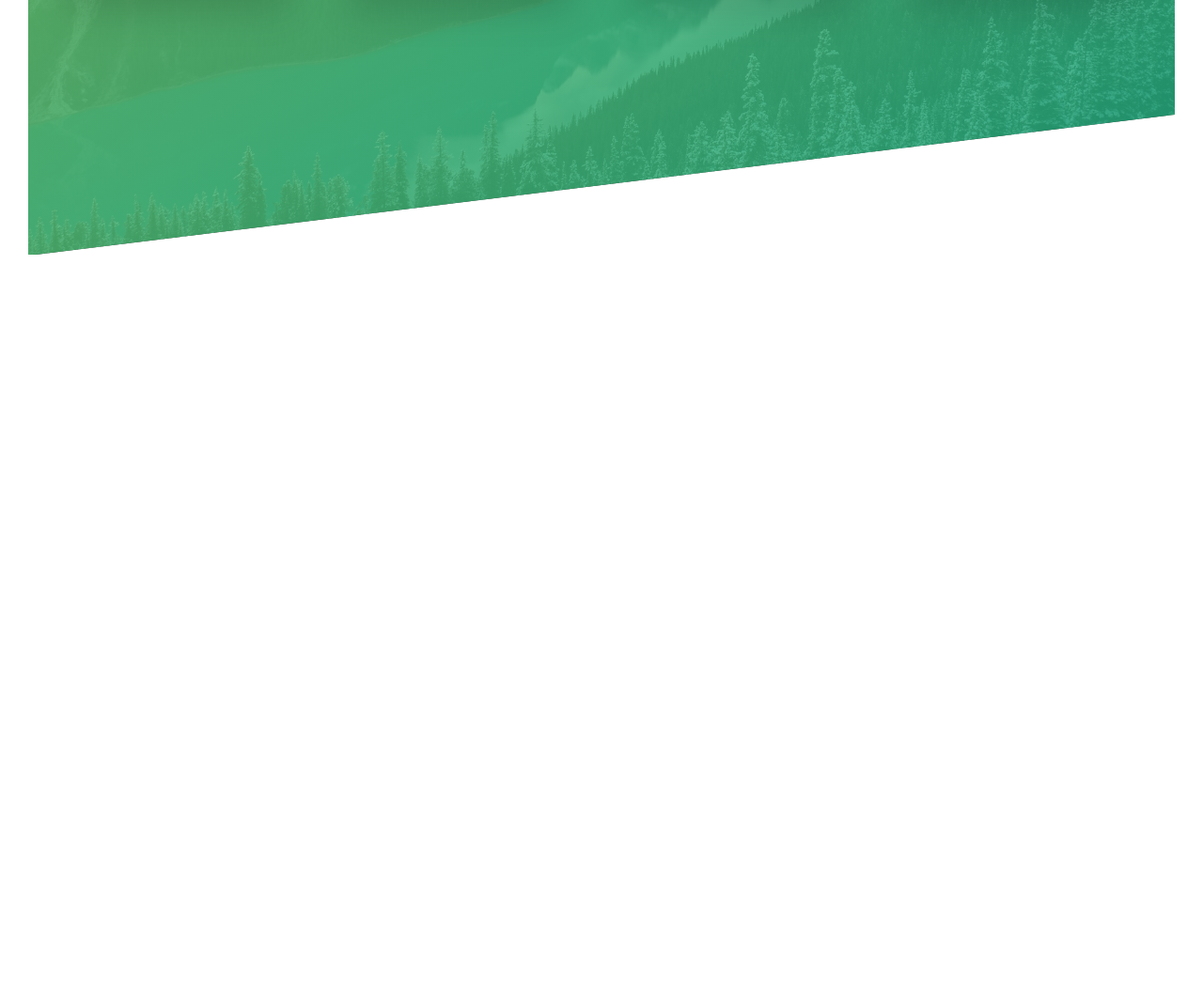
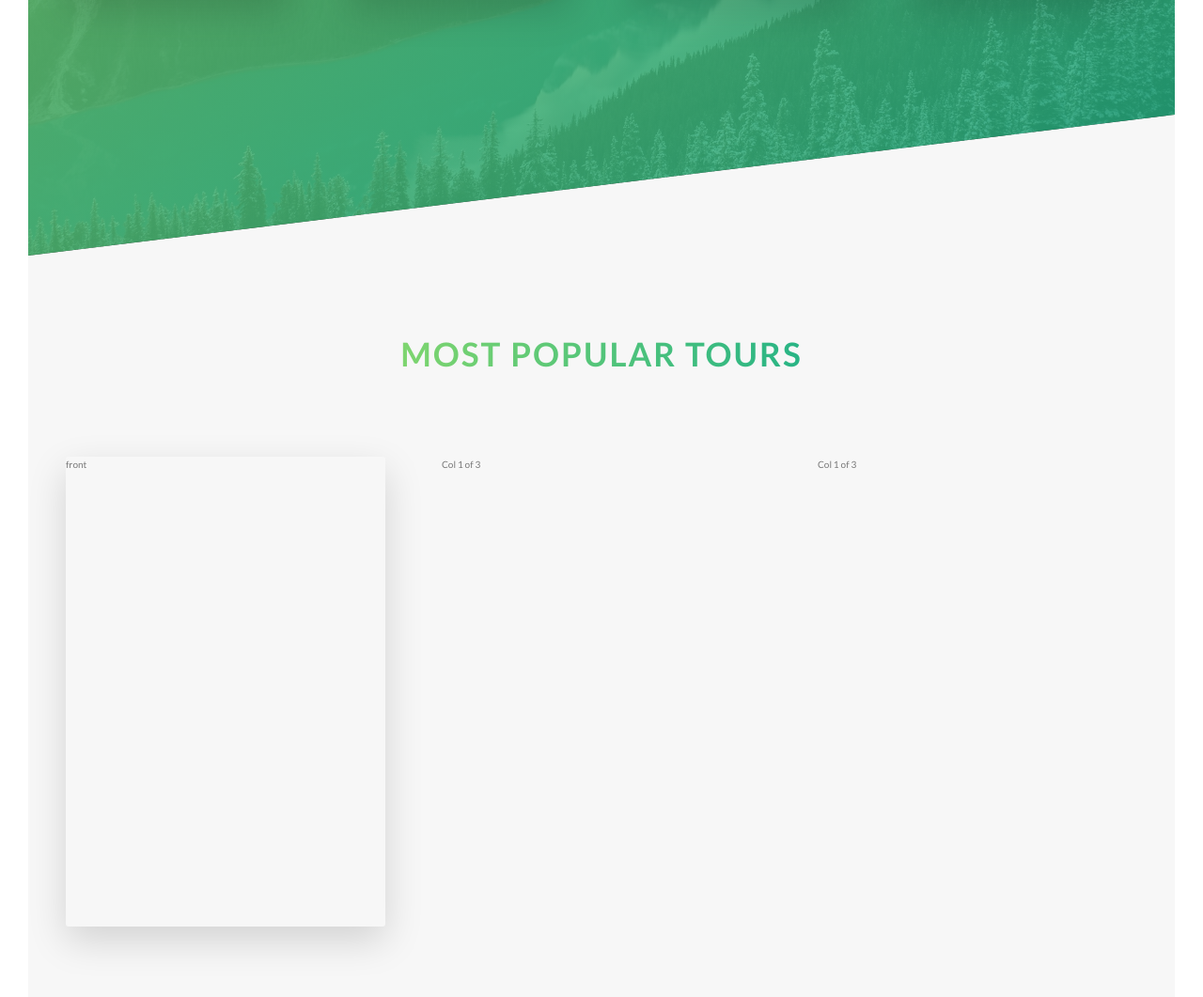
Before and after one commit to Tskhvedadze/natours, a website: page index.html in a window 1280 px wide. Shown: the part 1987-3048 px from the top of the page at 94% size. Before the commit the page ends 2258 px from the top, so only its background shows below. Drawn offline with Linux system fonts and the light colour scheme.

Commit message:
added tours sections first half

```diff
--- a/index.html
+++ b/index.html
@@ -147,6 +147,29 @@
                     </div>
                 </div>
             </section>
+
+            <section class="section-tours">
+                <div class="u-center-text u-margin-bottom-big">
+                    <h2 class="heading-secondary">Most popular tours</h2>
+                </div>
+
+                <div class="row">
+                    <div class="col-1-of-3">
+                        <div class="card">
+                            <div class="card__side card__side--front">
+                                front
+                            </div>
+                            <div
+                                class="card__side card__side--back card__side--back-1"
+                            >
+                                back
+                            </div>
+                        </div>
+                    </div>
+                    <div class="col-1-of-3">Col 1 of 3</div>
+                    <div class="col-1-of-3">Col 1 of 3</div>
+                </div>
+            </section>
         </main>
 
         <!-- <section class="grid-test"> -->
--- a/sass/abstracts/_variables.scss
+++ b/sass/abstracts/_variables.scss
@@ -2,6 +2,12 @@ $color-primary: #55c57a;
 // COLORS
 $color-primary-light: #7ed56f;
 $color-primary-dark: #28b485;
+
+$color-secondary-light: #ffb900;
+$color-secondary-dark: #ff7730;
+
+$color-tertiary-light: #2998ff;
+$color-tertiary-dark: #5643fa;
 
 $color-grey-light-1: #f7f7f7;
 
--- /dev/null
+++ b/sass/components/_card.scss
@@ -0,0 +1,41 @@
+.card {
+    perspective: 150rem;
+    -moz-perspective: 150rem;
+    position: relative;
+    height: 50rem;
+
+    &__side {
+        height: 50rem;
+        transition: all 0.8s ease;
+        position: absolute;
+        top: 0;
+        left: 0;
+        width: 100%;
+        backface-visibility: hidden;
+        border-radius: 3px;
+        box-shadow: 0 1.5rem 4rem rgba($color-black, 0.15);
+
+        &--front {
+        }
+
+        &--back {
+            transform: rotateY(180deg);
+
+            &-1 {
+                background-image: linear-gradient(
+                    to right bottom,
+                    $color-secondary-light,
+                    $color-secondary-dark
+                );
+            }
+        }
+    }
+
+    &:hover &__side--front {
+        transform: rotateY(180deg);
+    }
+
+    &:hover &__side--back {
+        transform: rotateY(0);
+    }
+}
--- a/sass/main.scss
+++ b/sass/main.scss
@@ -10,6 +10,7 @@
 @import 'components/button';
 @import 'components/composition';
 @import 'components/feature-box';
+@import 'components/card';
 
 @import 'layout/grid';
 @import 'layout/header';
--- a/sass/pages/_home.scss
+++ b/sass/pages/_home.scss
@@ -21,3 +21,9 @@
         transform: skewY(7deg);
     }
 }
+
+.section-tours {
+    background-color: $color-grey-light-1;
+    padding: 25rem 0 50rem 0;
+    margin-top: -10rem;
+}
```
Also changed, not shown: css/style.css.
